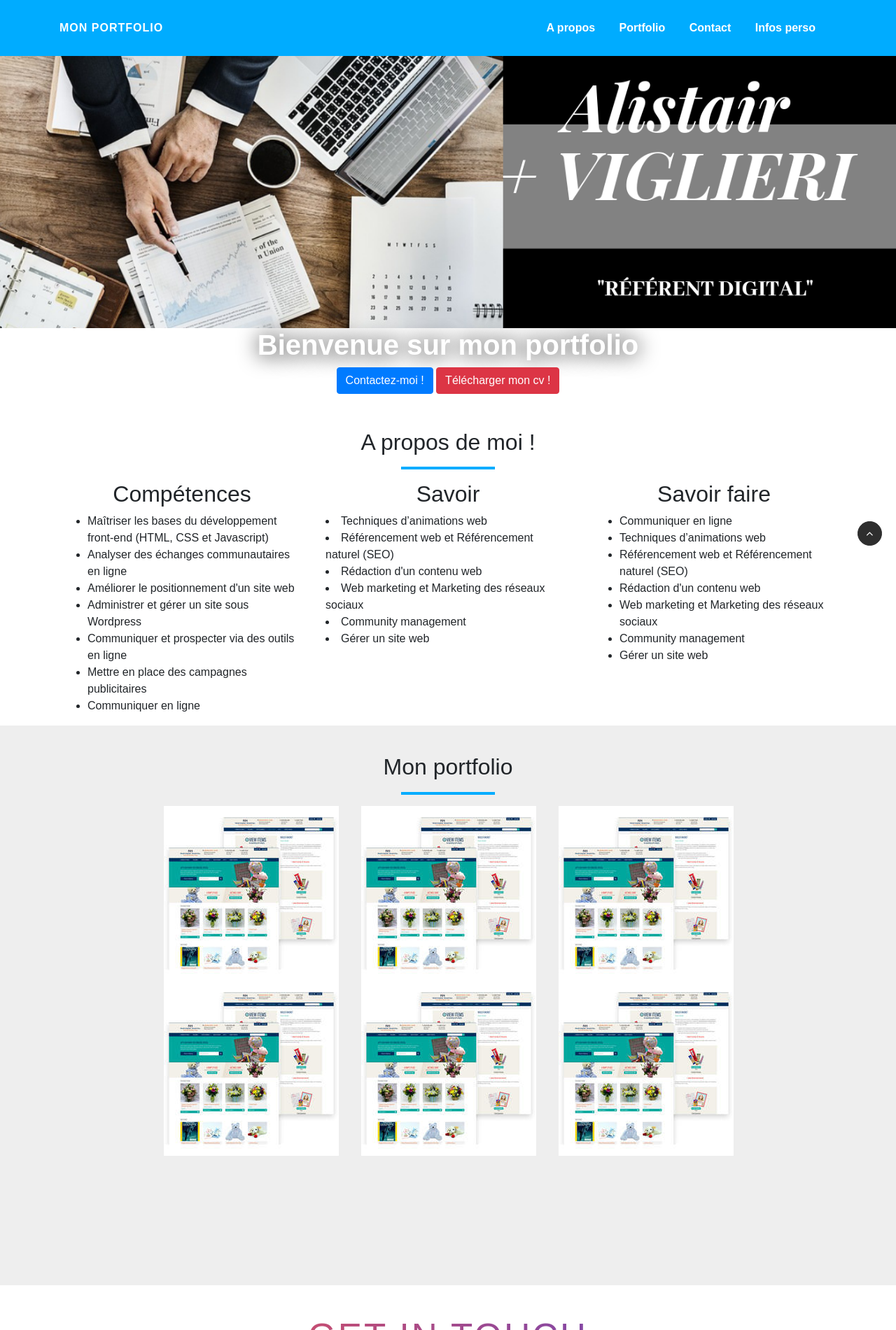
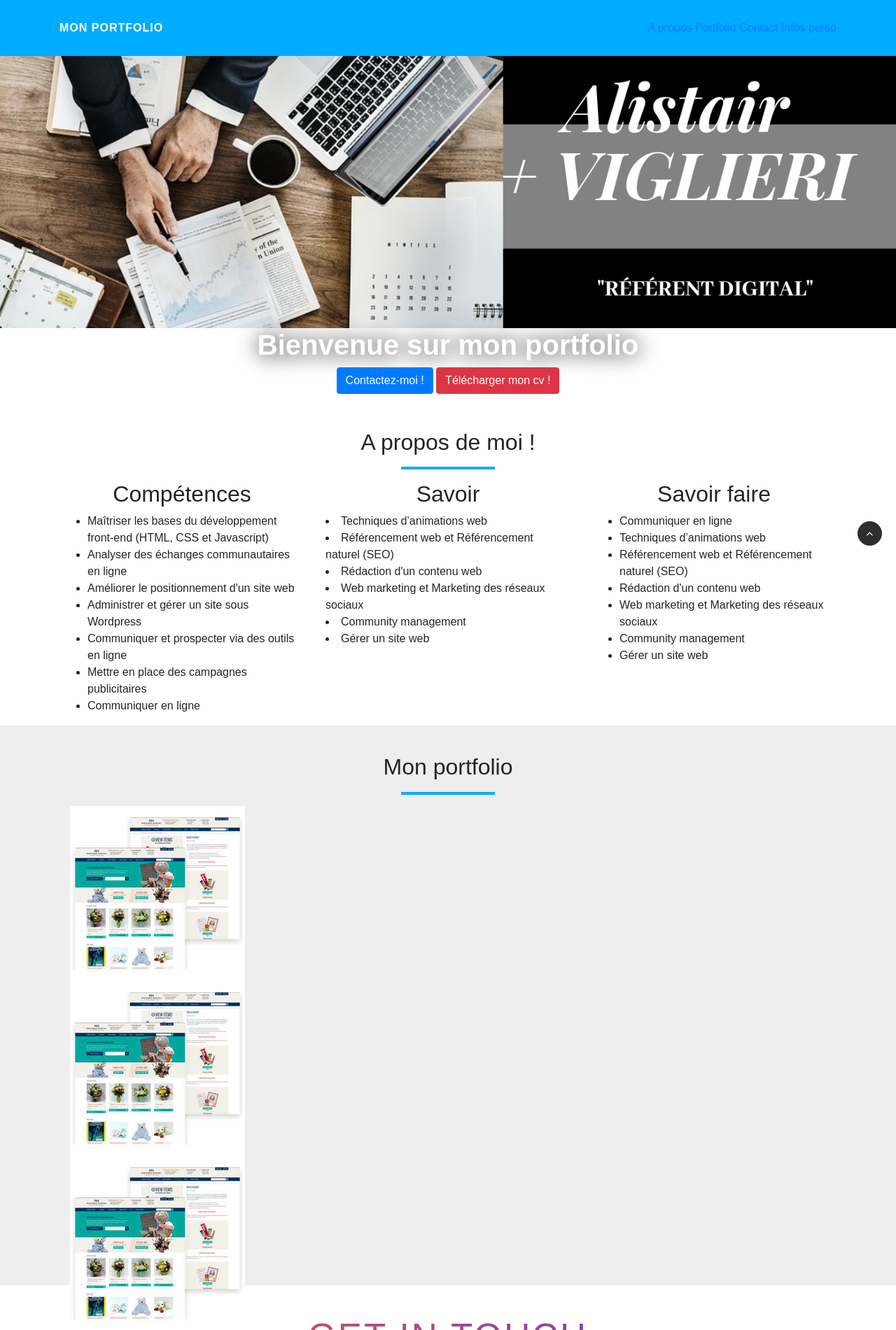
Before and after one commit to Mcali14/Portfolio, a PHP site: page / in a window 1280 px wide. Shown: the top 1901 px of the page at 70% size. Run offline with PHP 8.4, Linux system fonts and the light colour scheme.

Commit message:
quelques modifications apporté suite à l'annalyse de mon code

```diff
--- a/assets/css/style.css
+++ b/assets/css/style.css
@@ -56,7 +56,7 @@ a, a:hover{
 
 }
 
-.menu a{
+.menu ul{
   color: #ffffff;
   font-weight: bold;
   margin-right: 30px;
@@ -126,22 +126,18 @@ container-fluid .portfolio{
 }
 
 .portfolio {
+  position: relative;
   background-color: #eeeeee;
   height: 800px;
   padding: 40px;
   text-align: center;
+
 }
 
 #portfolio {
-  text-align: center;
+
 }
 
-
-.portfolio .item-folio {
-  display: inline-block;
-  /*height: 50px;*/
-  /*background-color: #3498DB;*/
-}
 /*Formulaire contact*/
 
 .get-in-touch {
```
Also changed, not shown: contact.php (line endings or trailing spaces).
